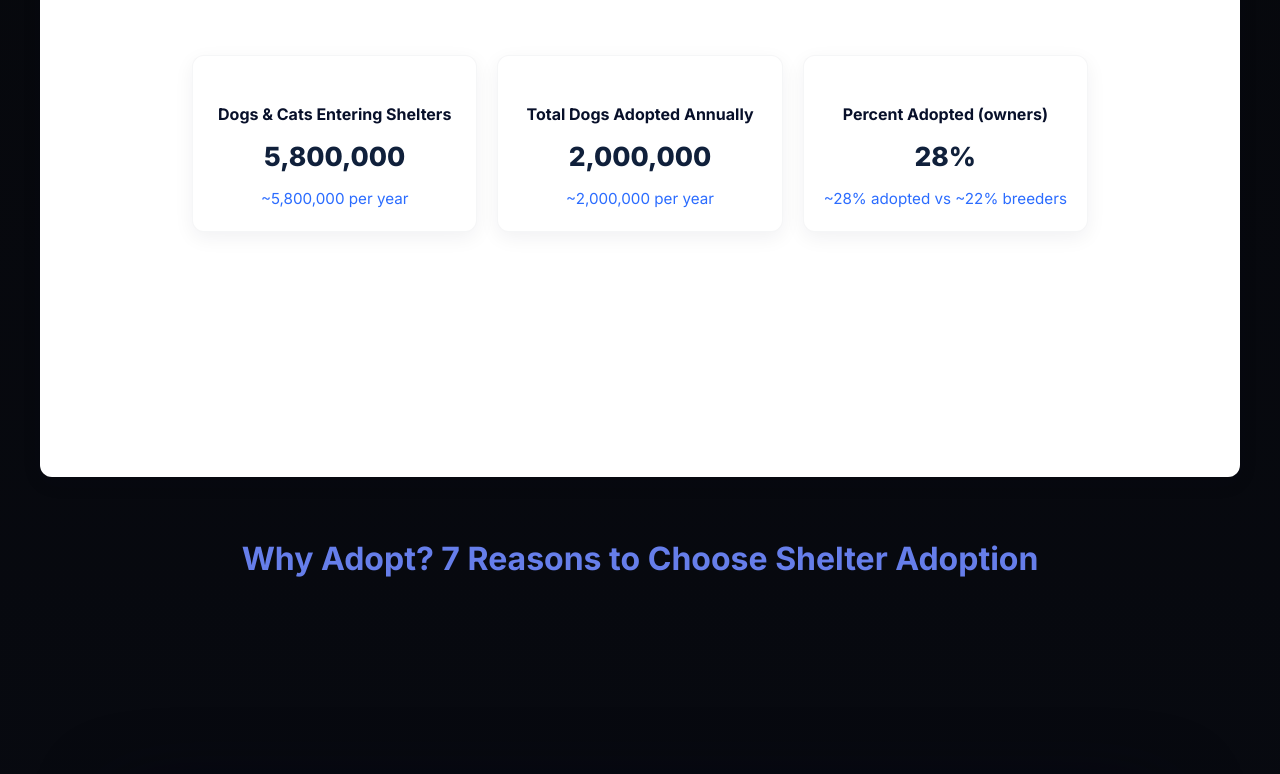
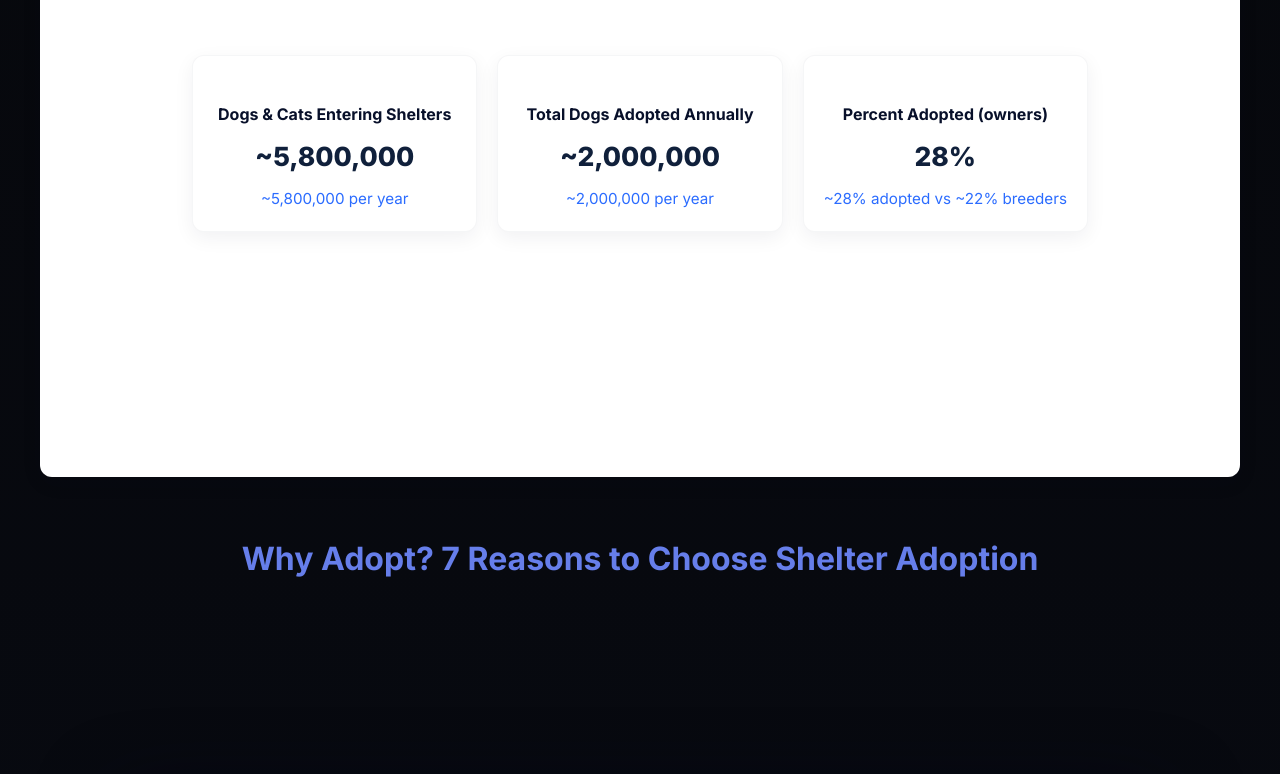
Before and after one commit to Fikthedog/Adopt_the_perks, a plain HTML site: page dogspot.html in a window 1280 px wide. Shown: the part 920-1694 px from the top of the page. Drawn offline with Linux system fonts and the light colour scheme; grey boxes are pictures that could not be loaded.

Commit message:
Remove tip about clicking/hovering on cards

```diff
--- a/dogspot.html
+++ b/dogspot.html
@@ -404,13 +404,13 @@
           <div class="stat-card">
             <div class="stat-icon" aria-hidden="true"></div>
             <h4 class="stat-head">Dogs &amp; Cats Entering Shelters</h4>
-            <div class="stat-number" data-target="5800000">0</div>
+            <div class="stat-number" data-target="5800000" data-approx="true">~0</div>
             <p class="stat-desc"><a href="https://www.shelteranimalscount.org/explore-the-data/statistics-2024" target="_blank" rel="noopener">~5,800,000 per year</a></p>
           </div>
           <div class="stat-card">
             <div class="stat-icon" aria-hidden="true"></div>
             <h4 class="stat-head">Total Dogs Adopted Annually</h4>
-            <div class="stat-number" data-target="2000000">0</div>
+            <div class="stat-number" data-target="2000000" data-approx="true">~0</div>
             <p class="stat-desc"><a href="https://www.aspca.org/helping-people-pets/shelter-intake-and-surrender" target="_blank" rel="noopener">~2,000,000 per year</a></p>
           </div>
           <div class="stat-card">
@@ -477,7 +477,6 @@
                 </div>
             </article>
         </div>
-        <p style="text-align:center; margin-top:1.25rem;">Tip: Click any card to read more. Hover to preview. ✅</p>
     </section>
 
     <!-- Quote highlight (testimonials removed for brevity) -->
@@ -691,14 +690,15 @@
       const animateNumber = (el, target, duration = 1400, isPercent = false) => {
         const startTime = performance.now();
         const fmt = n => n.toLocaleString();
+        const isApprox = el.getAttribute('data-approx') !== null;
         const tick = (now) => {
           const elapsed = now - startTime;
           const progress = Math.min(elapsed / duration, 1);
           const value = Math.floor(progress * target);
-          if (isPercent) el.textContent = `${Math.round(progress * target)}%`;
-          else el.textContent = target >= 1000 ? fmt(value) : value;
+          if (isPercent) el.textContent = `${isApprox ? '~' : ''}${Math.round(progress * target)}%`;
+          else el.textContent = `${isApprox ? '~' : ''}${target >= 1000 ? fmt(value) : value}`;
           if (progress < 1) requestAnimationFrame(tick);
-          else if (!isPercent && target >= 1000) el.textContent = fmt(target);
+          else if (!isPercent && target >= 1000) el.textContent = `${isApprox ? '~' : ''}${fmt(target)}`;
         };
         requestAnimationFrame(tick);
       };
```
Also changed, not shown: index.html (+0 -1 lines).
